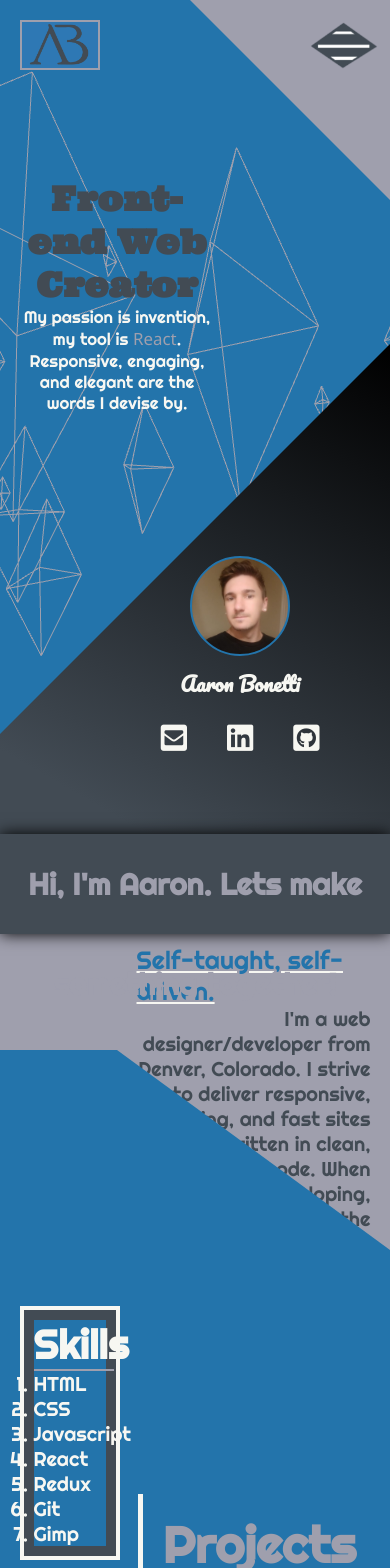
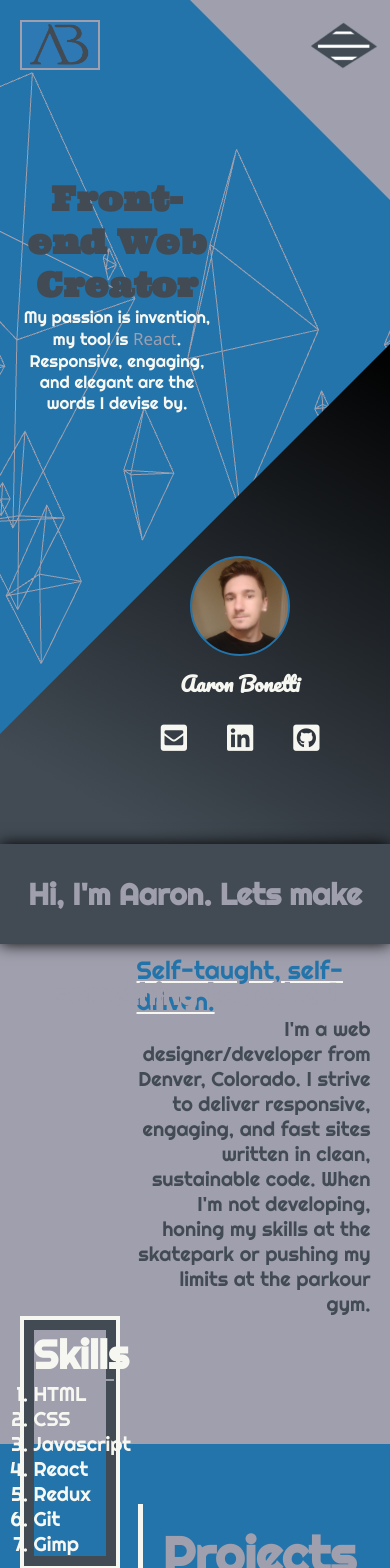
Before and after one commit to AaronMikeBonetti/Portfolio, a React (Create React App) app: page / in a window 390 px wide. Shown: the top 1568 px of the page. Built offline with nearby package versions, Linux system fonts and the light colour scheme.

Commit message:
fixed title responsiveness try #3

```diff
--- a/public/index.html
+++ b/public/index.html
@@ -10,9 +10,7 @@
     <link href="https://fonts.googleapis.com/css?family=Pacifico&display=swap" rel="stylesheet">
   </head>
   <style>
-  canvas{
 
-  }
   </style>
   <body>
     <div id="root">
--- a/src/components/About Section/About.js
+++ b/src/components/About Section/About.js
@@ -6,8 +6,7 @@ import "./about.scss"
     return (
       <div className="about__container">
         <div className="about__header__container"><h1>Hi, I'm Aaron. Lets make something together!</h1></div>
-        <div className="about__top__triangle"></div>
-        <div className="about__bottom__triangle"></div>
+
 
         <div className="about__content__container">
           <p>
--- a/src/components/About Section/about.scss
+++ b/src/components/About Section/about.scss
@@ -1,6 +1,7 @@
 @import "../../app.scss";
 
 .about__container{
+
     display: grid;
     grid-template-columns: 5% 1fr 2fr 5%;
     grid-template-rows: 100px 1fr 1fr 100px;
--- a/src/components/Three Animation/three.scss
+++ b/src/components/Three Animation/three.scss
@@ -2,6 +2,8 @@
 .three-animation{
     box-sizing: border-box;
     background: $primary;
+    width: 100vw;
+    height: 100vh;
 
 
 
@@ -9,7 +11,8 @@
 #three-animation__canvas{
     overflow-x: hidden;
     margin: 0 auto;
-
+    width: 100%;
+    height: 100%;
 }
 
 }
--- a/src/components/Title Section/Title.js
+++ b/src/components/Title Section/Title.js
@@ -70,7 +70,7 @@ export default class Title extends Component {
         <div onClick={this.handleScroll}className="title__nav__projects">Projects</div>
         <div className="title__nav__contact">Contact</div>
         </div>
-        <div className="title__triangle"></div>
+        <div className="title__bottom__triangle"></div>
 
       </div>
     )
--- a/src/components/Title Section/title.scss
+++ b/src/components/Title Section/title.scss
@@ -232,7 +232,7 @@
         }
     }
 
-    .title__triangle{
+    .title__bottom__triangle{
         z-index:0;
         position: absolute;
         transform: rotate(270deg);
--- a/src/index.js
+++ b/src/index.js
@@ -6,7 +6,7 @@ import {Renderer} from "./components/Three Animation/ThreeLogic"
 
 
 
-function renderSize(){   Renderer.setSize(window.innerWidth, window.innerHeight - 10 );}
+function renderSize(){   Renderer.setSize(window.innerWidth, window.innerHeight );}
 
 renderSize()
 
```
